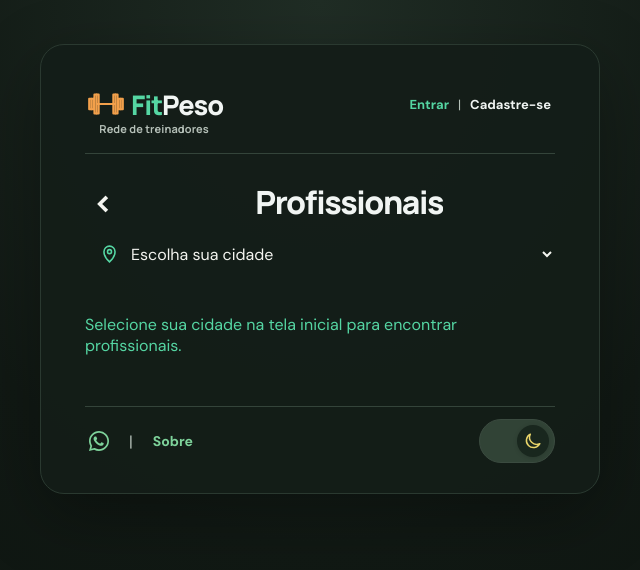
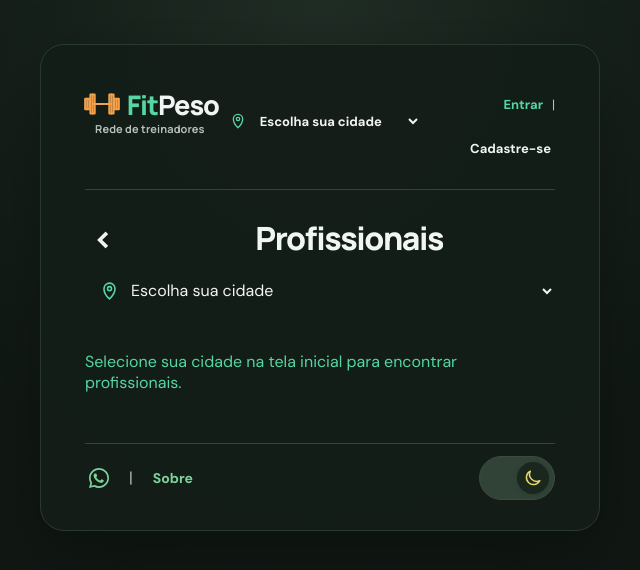
Before and after one commit to albertoapr/calculadoraimc, a Vue app: page /profissionais in a window 1280 px wide. Shown: the top 570 px of the page, without its empty margins (320-960 px from the left). Built offline with nearby package versions, Linux system fonts and the light colour scheme.

Commit message:
feat(profissionais): mostra seletor de cidade no cabeçalho

```diff
--- a/src/views/layout/HomeHeader.vue
+++ b/src/views/layout/HomeHeader.vue
@@ -39,7 +39,7 @@ const {
       <small class="brand-tagline">Rede de treinadores</small>
     </button>
     <div class="fitpeso-home-header-actions">
-      <CitySelector v-if="viewMode === 'home'" />
+      <CitySelector v-if="viewMode === 'home' || viewMode === 'public-trainers'" />
       <span v-if="trainerSignedInId || customerSignedInName" class="account-greeting">
         Olá, {{ (trainerSignedInId ? trainerSignedInName : customerSignedInName).trim().split(/\s+/)[0] }}
       </span>
```
